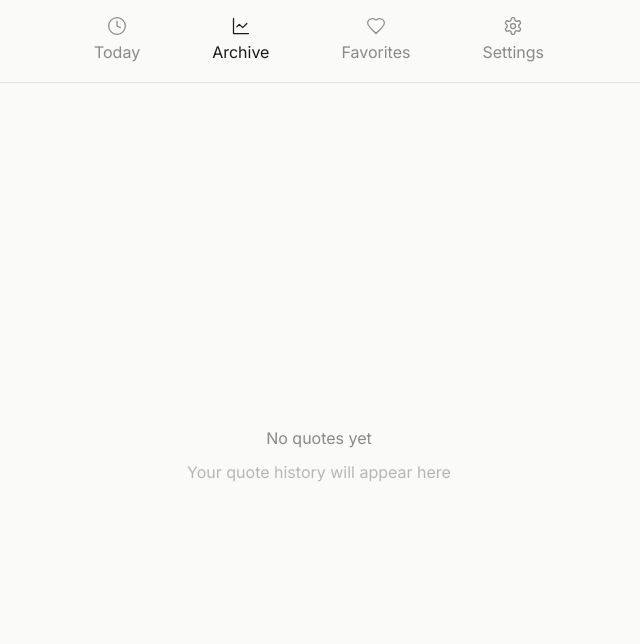
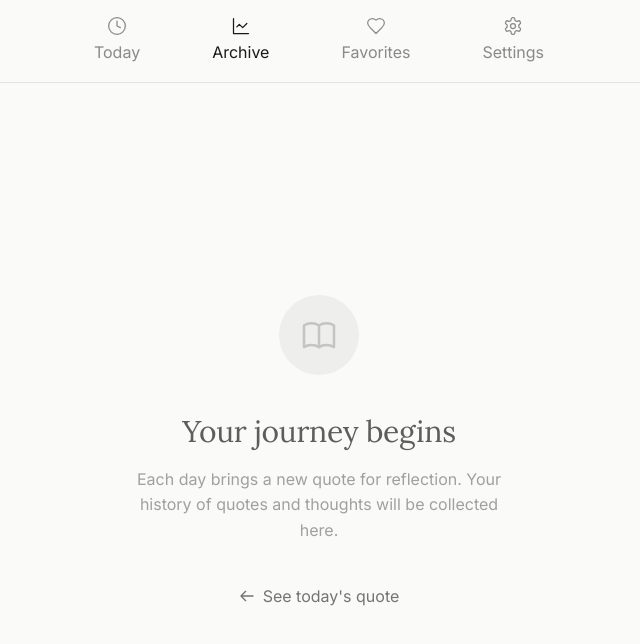
Before and after one commit to johnblythe/quotidian, a Next.js app: page /archive in a window 1280 px wide. Shown: the top 644 px of the page, without its empty margins (321-961 px from the left). Built offline with nearby package versions, Linux system fonts and the light colour scheme.

Commit message:
feat: US-B21 - Design and implement empty state for archive

```diff
--- a/src/app/archive/page.tsx
+++ b/src/app/archive/page.tsx
@@ -120,14 +120,64 @@ export default function ArchivePage() {
 
   if (items.length === 0) {
     return (
-      <div className="flex min-h-screen items-center justify-center">
-        <div className="text-center">
-          <p className="text-foreground/50 body-text text-lg">No quotes yet</p>
-          <p className="text-foreground/30 body-text text-sm mt-2">
-            Your quote history will appear here
-          </p>
+      <PageTransition>
+        <div className="flex min-h-screen items-center justify-center px-4">
+          <div className="text-center max-w-sm">
+            {/* Decorative book/archive icon */}
+            <div className="mb-8 flex justify-center">
+              <div className="w-20 h-20 rounded-full bg-foreground/5 flex items-center justify-center">
+                <svg
+                  className="w-10 h-10 text-foreground/20"
+                  fill="none"
+                  stroke="currentColor"
+                  viewBox="0 0 24 24"
+                  aria-hidden="true"
+                >
+                  <path
+                    strokeLinecap="round"
+                    strokeLinejoin="round"
+                    strokeWidth={1.5}
+                    d="M12 6.253v13m0-13C10.832 5.477 9.246 5 7.5 5S4.168 5.477 3 6.253v13C4.168 18.477 5.754 18 7.5 18s3.332.477 4.5 1.253m0-13C13.168 5.477 14.754 5 16.5 5c1.747 0 3.332.477 4.5 1.253v13C19.832 18.477 18.247 18 16.5 18c-1.746 0-3.332.477-4.5 1.253"
+                  />
+                </svg>
+              </div>
+            </div>
+
+            {/* Main message */}
+            <h2 className="quote-text text-xl sm:text-2xl text-foreground/70 mb-3">
+              Your journey begins
+            </h2>
+
+            {/* Helper text */}
+            <p className="body-text text-foreground/40 text-sm mb-8 leading-relaxed">
+              Each day brings a new quote for reflection. Your history of
+              quotes and thoughts will be collected here.
+            </p>
+
+            {/* CTA link */}
+            <a
+              href="/"
+              className="inline-flex items-center gap-2 body-text text-sm text-foreground/60 hover:text-foreground/80 transition-colors btn-nav px-4 py-2"
+            >
+              <svg
+                className="w-4 h-4"
+                fill="none"
+                stroke="currentColor"
+                viewBox="0 0 24 24"
+                aria-hidden="true"
+              >
+                <path
+                  strokeLinecap="round"
+                  strokeLinejoin="round"
+                  strokeWidth={2}
+                  d="M10 19l-7-7m0 0l7-7m-7 7h18"
+                />
+              </svg>
+              See today&apos;s quote
+            </a>
+          </div>
         </div>
-      </div>
+      </PageTransition>
     );
   }
 
```
